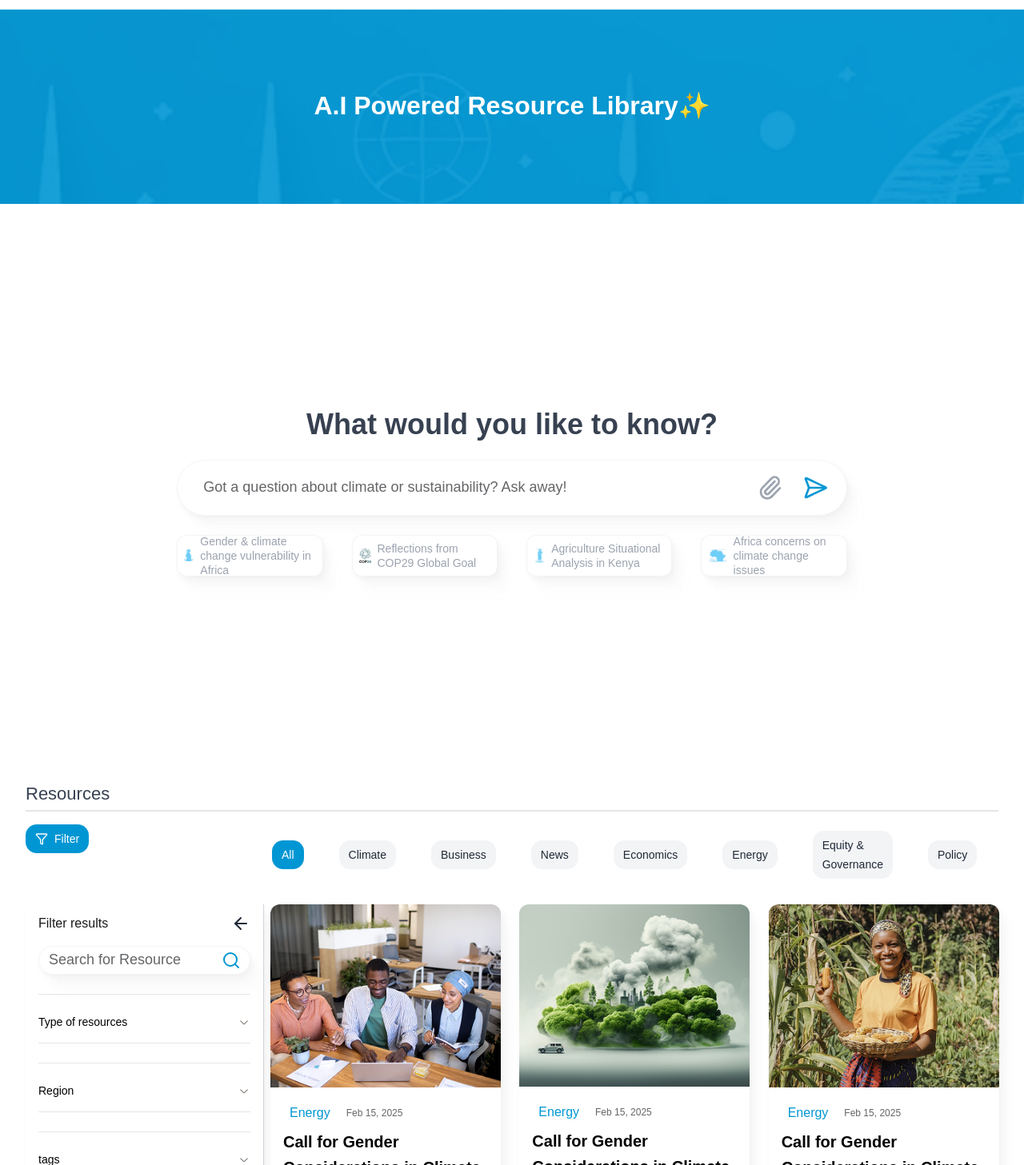
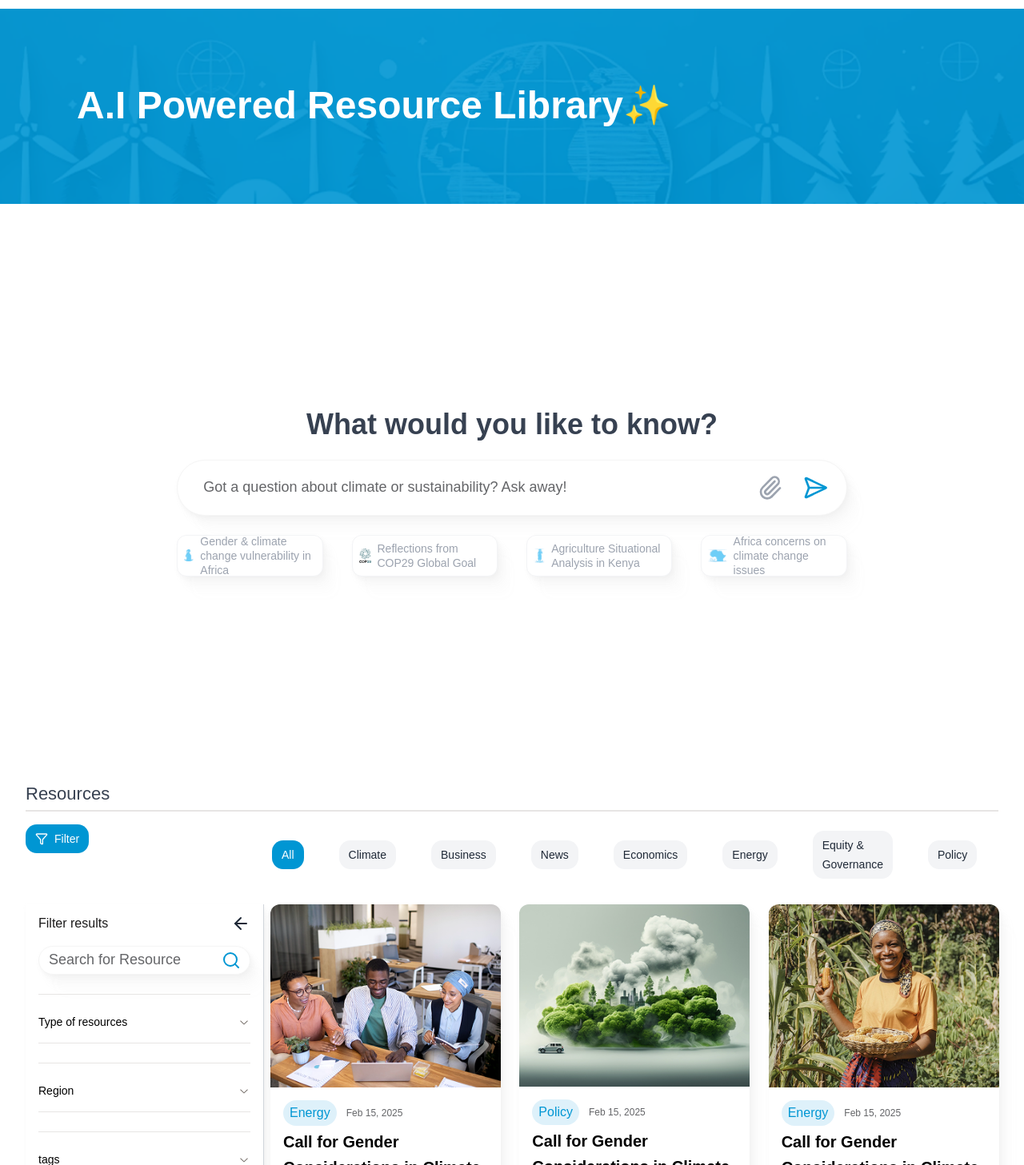
Before and after one commit to shembunde/agnes-climate, a React (Vite) app: page / in a window 1280 px wide. Shown: the part 93-1550 px from the top of the page at 80% size. Built offline with nearby package versions, Linux system fonts and the light colour scheme.

Commit message:
Minor adjustments on varius components

```diff
--- a/src/components/dev/core.tsx
+++ b/src/components/dev/core.tsx
@@ -52,8 +52,8 @@ import { Separator } from '../ui/separator';
 
 export const Banner = () => {
 	return (
-		<div className='w-full h-[244.8px] bg-[url(/images/Background.png)] flex items-center justify-center'>
-			<p className='font-bold text-[32px] lead-[48px] text-white'>
+		<div className='w-full h-[244.8px] bg-[url(/images/Background.png)] flex items-center justify-start bg-cover'>
+			<p className='font-bold text-4xl lg:text-5xl leading-[48px] text-white pl-2 md:pl-16 lg:pl-24 font-poppins'>
 				A.I Powered Resource Library✨
 			</p>
 		</div>
@@ -137,7 +137,15 @@ export const CustomBadge = ({
 	children,
 	className,
 }: TChildNode & Partial<TClassName>) => {
-	return <div className={cn('', className)}>{children}</div>;
+	return (
+		<div
+			className={cn(
+				'bg-agnes-light-blue px-2 py-1 flex gap-1 items-center justify-center rounded-[25px] text-agnes-blue',
+				className
+			)}>
+			{children}
+		</div>
+	);
 };
 
 export const ClimateActionCard = ({
@@ -163,9 +171,7 @@ export const ClimateActionCard = ({
 			<div className='flex gap-4 p-4 flex-col'>
 				<div className='flex gap-1 flex-col'>
 					<div className='flex gap-3 items-center'>
-						<CustomBadge className='bg-agnes-blue px-2 py-1 flex gap-1 items-center justify-center rounded-[25px] bg-agnes-blue/4 text-agnes-blue'>
-							{tag}
-						</CustomBadge>
+						<CustomBadge className=''>{tag}</CustomBadge>
 						<p className='text-placeholder text-center leading-4 text-xs font-medium'>
 							{date.toLocaleString('en-US', {
 								month: 'short',
@@ -196,7 +202,11 @@ export const ClimateActionCard = ({
 						</button>
 
 						<div className=''>
-							<img src='/icons/ai.svg' className='w-6 h-6' />
+							<img
+								className='w-6 h-6 cursor-pointer'
+								title='Summarize with AI'
+								src='/icons/ai.svg'
+							/>
 						</div>
 					</div>
 				</div>
@@ -411,7 +421,7 @@ export const ReusableAdvancedSubSection = ({
 
 export const AdvancedFilter = () => {
 	return (
-		<div className='px-4 py-3 border-r-[1.5px] flex gap-6 flex-col bg-white border-gray-300 shadow-soft-depth col-span-1 h-fit'>
+		<div className='px-4 py-3 border-r-[1.5px] flex gap-6 flex-col bg-white border-gray-300 shadow-soft-depth col-span-2 lg:col-span-1 h-fit'>
 			<div className='w-full'>
 				<FilterUnderFilter />
 			</div>
@@ -435,7 +445,7 @@ export const BreadCrumbFilters = () => {
 
 export const ResultsWrapper = () => {
 	return (
-		<div className='col-span-3 flex gap-2 flex-col items-center'>
+		<div className='col-span-2 sm:col-span-3 md:col-span-4 lg:col-span-3 flex gap-2 flex-col items-center'>
 			<div className='grid grid-cols-1 sm:grid-cols-1 md:grid-cols-2 lg:grid-cols-3 gap-6 gap-y-4 lg:gap-y-14'>
 				{CLIMATE_ACTION.map((item, key) => (
 					<ClimateActionCard {...item} key={`action-${key}`} />
--- a/src/styles/themes.css
+++ b/src/styles/themes.css
@@ -36,6 +36,8 @@
 
 		--agnes-blue: #0096d3;
 
+		--agnes-light-blue: #0096d321;
+
 		--dark: #1a1919;
 		--border-color-darker: #f9f9f9;
 		--border-single-pagin: #e6e6e6;
--- a/src/utils/constants.ts
+++ b/src/utils/constants.ts
@@ -159,7 +159,7 @@ export const CLIMATE_ACTION: TClimateCard[] = [
 	{
 		date: new Date(),
 		description: `	As African leaders and negotiators come together at COP 29, we stand at a critical juncture. The impacts of climate change are no longer abstract, and for far too many communities, particularly women, the consequences are immediate and devastating. This is more than a technical issue; it’s a moral crisis. We cannot separate climate action from the pursuit of gender equality.`,
-		tag: 'Energy',
+		tag: 'Policy',
 		title: `Call for Gender Considerations in Climate Action: Message to African Leaders at COP 29`,
 		imgSrc: '/images/foggy-bush.png',
 	},
@@ -187,7 +187,7 @@ export const CLIMATE_ACTION: TClimateCard[] = [
 
 		date: new Date(),
 		description: `	As African leaders and negotiators come together at COP 29, we stand at a critical juncture. The impacts of climate change are no longer abstract, and for far too many communities, particularly women, the consequences are immediate and devastating. This is more than a technical issue; it’s a moral crisis. We cannot separate climate action from the pursuit of gender equality.`,
-		tag: 'Energy',
+		tag: 'Policy',
 		title: `Call for Gender Considerations in Climate Action: Message to African Leaders at COP 29`,
 	},
 
@@ -204,7 +204,7 @@ export const CLIMATE_ACTION: TClimateCard[] = [
 
 		date: new Date(),
 		description: `	As African leaders and negotiators come together at COP 29, we stand at a critical juncture. The impacts of climate change are no longer abstract, and for far too many communities, particularly women, the consequences are immediate and devastating. This is more than a technical issue; it’s a moral crisis. We cannot separate climate action from the pursuit of gender equality.`,
-		tag: 'Energy',
+		tag: 'Policy',
 		title: `Call for Gender Considerations in Climate Action: Message to African Leaders at COP 29`,
 	},
 
@@ -221,7 +221,7 @@ export const CLIMATE_ACTION: TClimateCard[] = [
 
 		date: new Date(),
 		description: `	As African leaders and negotiators come together at COP 29, we stand at a critical juncture. The impacts of climate change are no longer abstract, and for far too many communities, particularly women, the consequences are immediate and devastating. This is more than a technical issue; it’s a moral crisis. We cannot separate climate action from the pursuit of gender equality.`,
-		tag: 'Energy',
+		tag: 'Policy',
 		title: `Call for Gender Considerations in Climate Action: Message to African Leaders at COP 29`,
 	},
 ];
--- a/tailwind.config.ts
+++ b/tailwind.config.ts
@@ -12,6 +12,7 @@ const config: Config = {
 				'placeholder': 'var(--placeholder-text)',
 				'bodytext': 'var(--body-text)',
 				'border-color-darker': 'var(--border-color-darker)',
+				'agnes-light-blue': 'var(--agnes-light-blue)',
 				'footer-text': 'var(--footer-text-color)',
 				'border-single-pagin': 'var(--border-single-pagin)',
 				'footer-bg': 'var(--footer-bg)',
```
